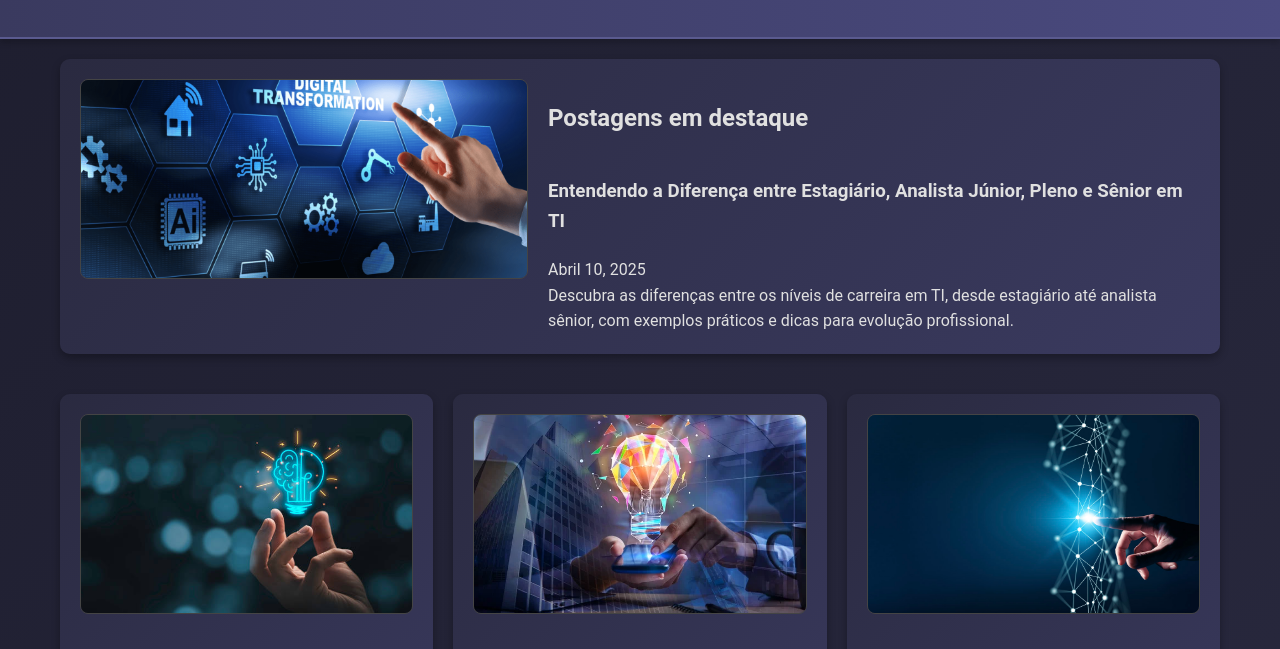
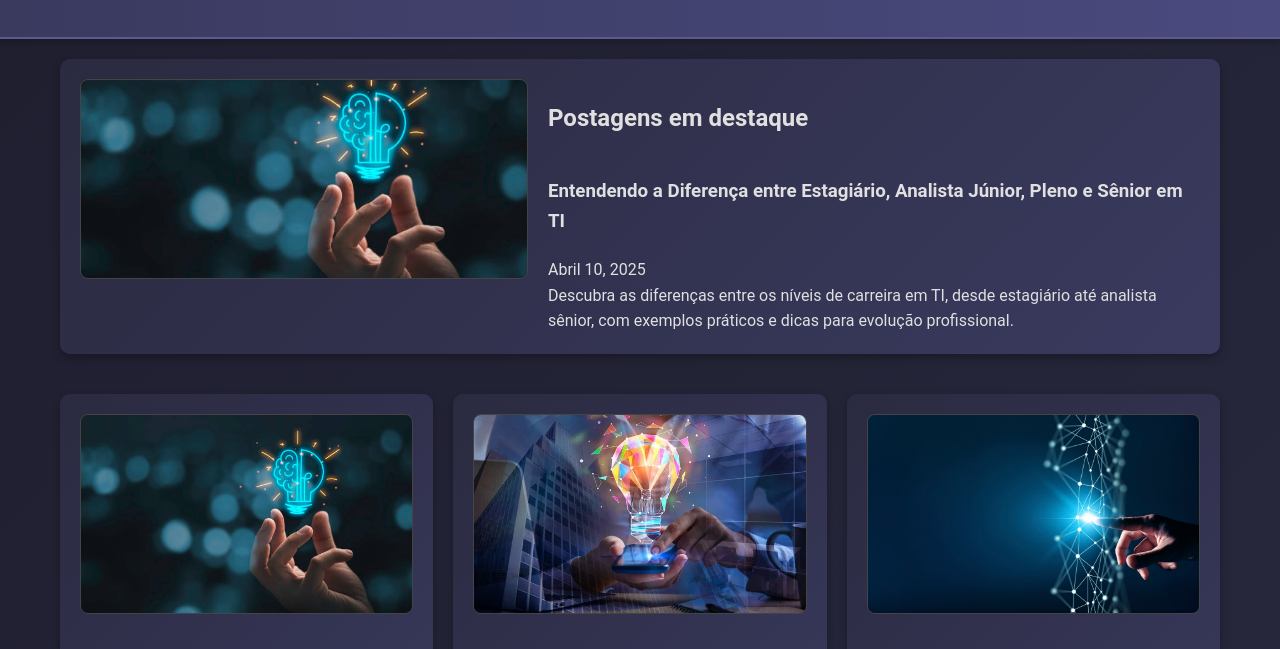
Before and after one commit to georgelobato77/BlogNhobaDev, a plain HTML site: page index.html in a window 1280 px wide. Shown: the part 107-756 px from the top of the page. Drawn offline with Linux system fonts and the light colour scheme.

Commit message:
Update index.html

```diff
--- a/index.html
+++ b/index.html
@@ -44,7 +44,7 @@
       <div class="post-image">
         <a href="post10042025.html">
           <!-- Link para abrir a página da postagem específica -->
-          <img src="Image/medium.jpg" alt="Imagem do post destaque">
+          <img src="Image/istock.jpg" alt="Imagem do post destaque">
           <!-- Imagem da postagem em destaque -->
         </a>
       </div>
```
